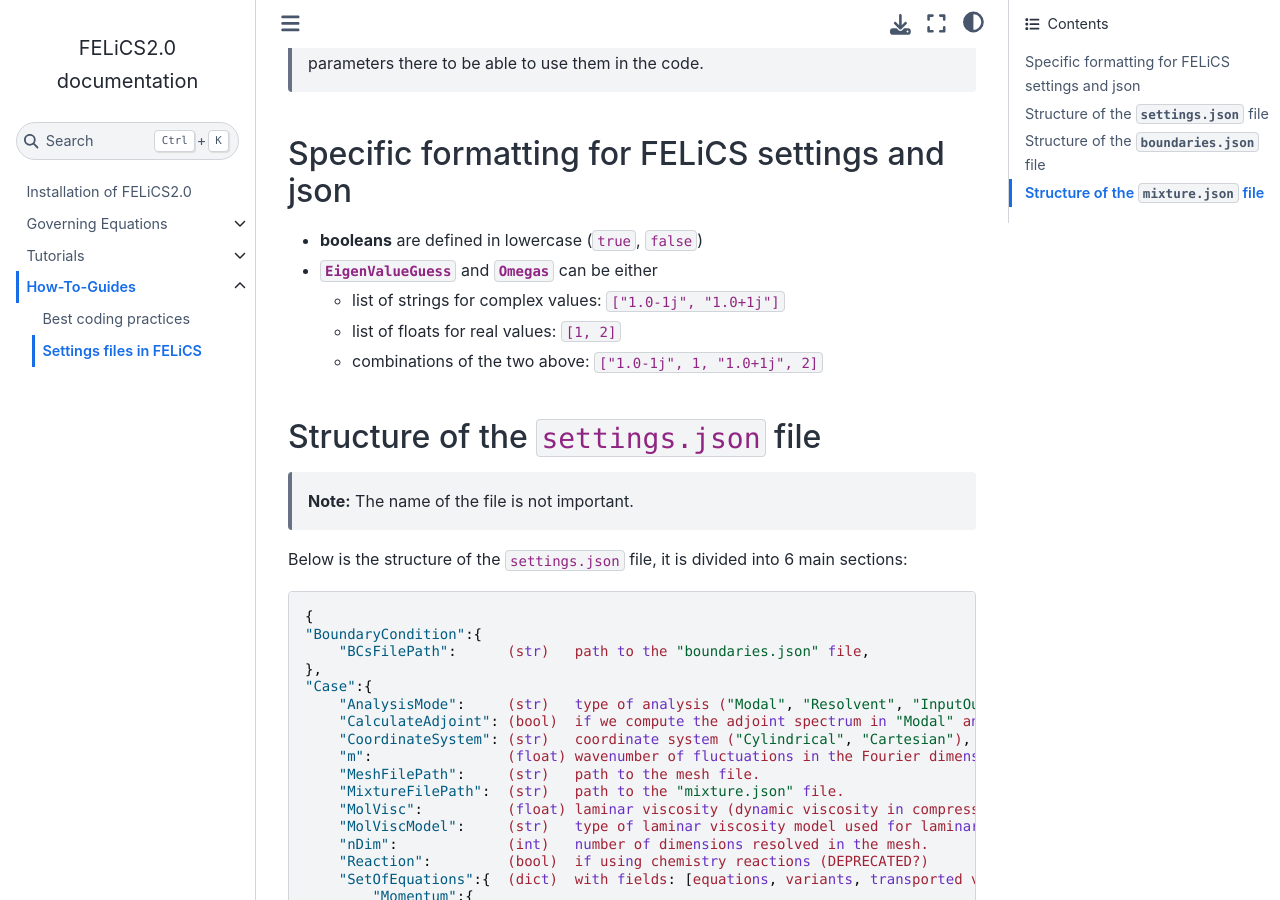
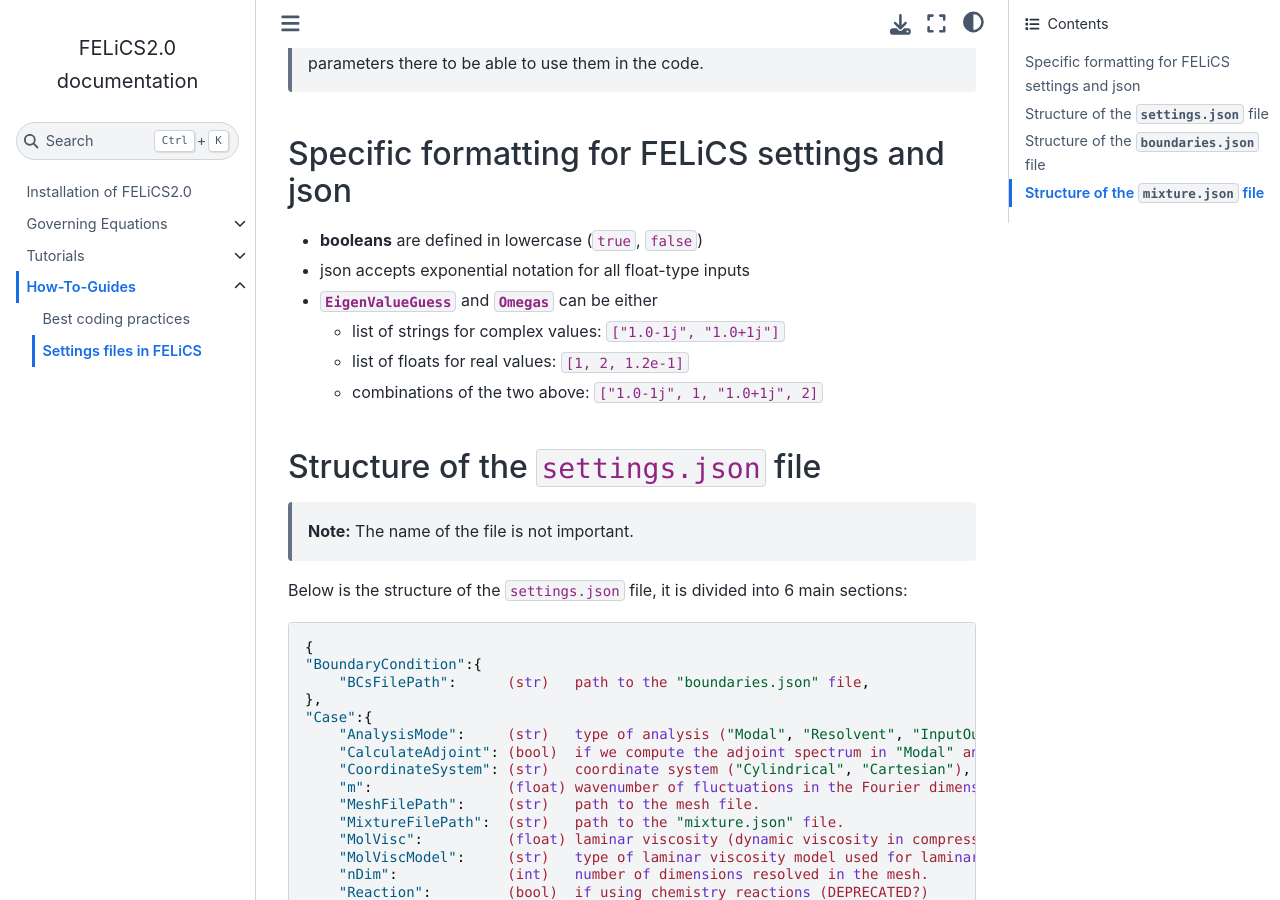
Before and after one commit to arash-mp/FELiCS_FSI, a Sphinx documentation site: the page built from DOCUMENTATION/How-To-Guides/FELiCS_settings.md, in a window 1280 px wide and 900 px high, scrolled down 538 px. Built offline with Sphinx 7.4.7 and the Sphinx Book theme 1.1.4, drawn with Linux system fonts in a browser that asks for light colours; pages that are not in the unit, such as notebooks, are missing from menus.

Commit message:
Update file FELiCS_settings.md

```diff
--- a/DOCUMENTATION/How-To-Guides/FELiCS_settings.md
+++ b/DOCUMENTATION/How-To-Guides/FELiCS_settings.md
@@ -17,9 +17,10 @@ The other two files are found via the corresponding entries of the `settings.jso
 ## Specific formatting for FELiCS settings and json
 
 * **booleans** are defined in lowercase (`true`, `false`)
+* json accepts exponential notation for all float-type inputs
 * **`EigenValueGuess`** and **`Omegas`** can be either
   * list of strings for complex values: `["1.0-1j", "1.0+1j"]`
-  * list of floats for real values: `[1, 2]`
+  * list of floats for real values: `[1, 2, 1.2e-1]`
   * combinations of the two above: `["1.0-1j", 1, "1.0+1j", 2]`
 
 ## Structure of the `settings.json` file
```
